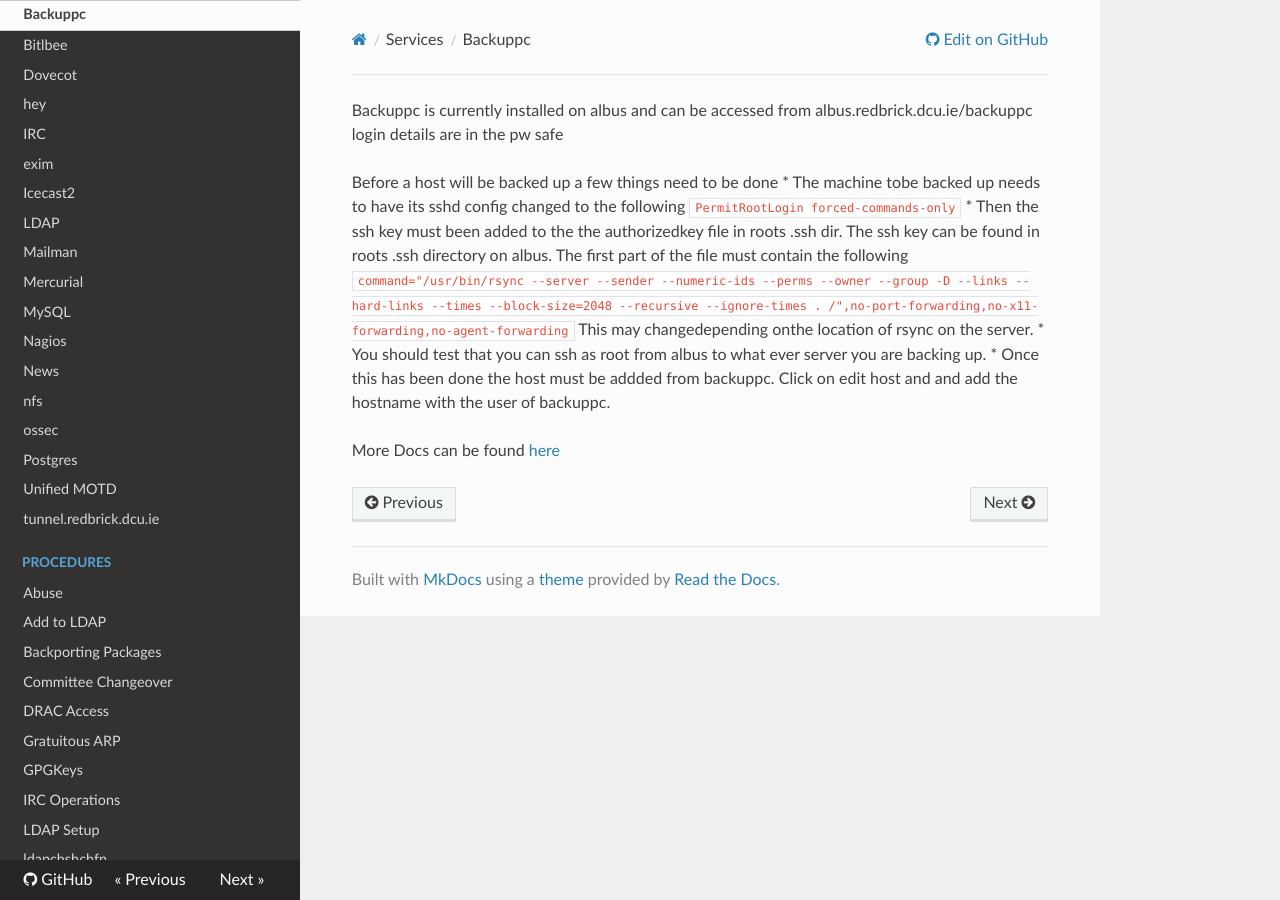
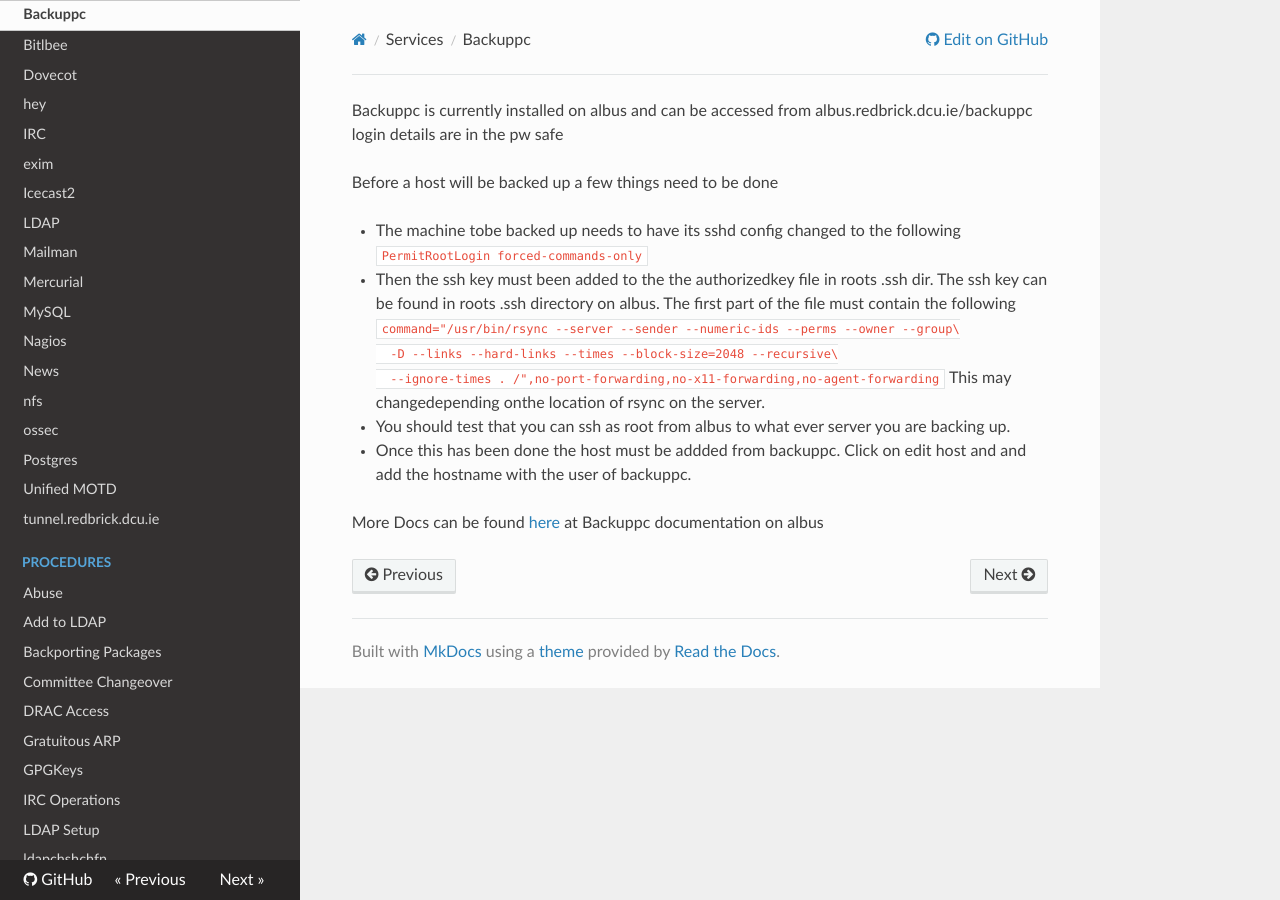
Before and after one commit to redbrick/docs-old, an MkDocs documentation site: the page built from docs/services/backuppc.md, in a window 1280 px wide. Built offline with MkDocs 1.6.1, drawn with Linux system fonts in a browser that asks for light colours; nearby versions of some CDN libraries; old or Windows-style settings are respelled for this version of MkDocs.

Commit message:
backuppc formatting errors (#19)

````diff
--- a/docs/services/backuppc.md
+++ b/docs/services/backuppc.md
@@ -1,9 +1,16 @@
 Backuppc is currently installed on albus and can be accessed from albus.redbrick.dcu.ie/backuppc login details are in the pw safe
 
 Before a host will be backed up a few things need to be done
-  * The machine tobe backed up needs to have its sshd config changed to the following `PermitRootLogin forced-commands-only`
-  * Then the ssh key must been added to the the authorizedkey file in roots .ssh dir. The ssh key can be found in roots .ssh directory on albus. The first part of the file must contain the following ` command="/usr/bin/rsync --server --sender --numeric-ids --perms --owner --group -D --links --hard-links --times --block-size=2048 --recursive --ignore-times . /",no-port-forwarding,no-x11-forwarding,no-agent-forwarding` This may changedepending onthe location of rsync on the server.
-  * You should test that you can ssh as root from albus to what ever server you are backing up.
-  * Once this has been done the host must be addded from backuppc. Click on edit host and and add the hostname with the user of backuppc.
 
-More Docs can be found [here](https://albus.redbrick.dcu.ie/backuppc/index.cgi?action=view&type=docs "Backuppc documentation on albus")
+  - The machine tobe backed up needs to have its sshd config changed to the following `PermitRootLogin forced-commands-only`
+  - Then the ssh key must been added to the the authorizedkey file in roots .ssh dir. The ssh key can be found in roots .ssh directory on albus. The first part of the file must contain the following
+  ```
+  command="/usr/bin/rsync --server --sender --numeric-ids --perms --owner --group\
+  -D --links --hard-links --times --block-size=2048 --recursive\
+  --ignore-times . /",no-port-forwarding,no-x11-forwarding,no-agent-forwarding
+  ```
+   This may changedepending onthe location of rsync on the server.
+  - You should test that you can ssh as root from albus to what ever server you are backing up.
+  - Once this has been done the host must be addded from backuppc. Click on edit host and and add the hostname with the user of backuppc.
+
+More Docs can be found [here](https://albus.redbrick.dcu.ie/backuppc/index.cgi?action=view&type=docs) at Backuppc documentation on albus
````
